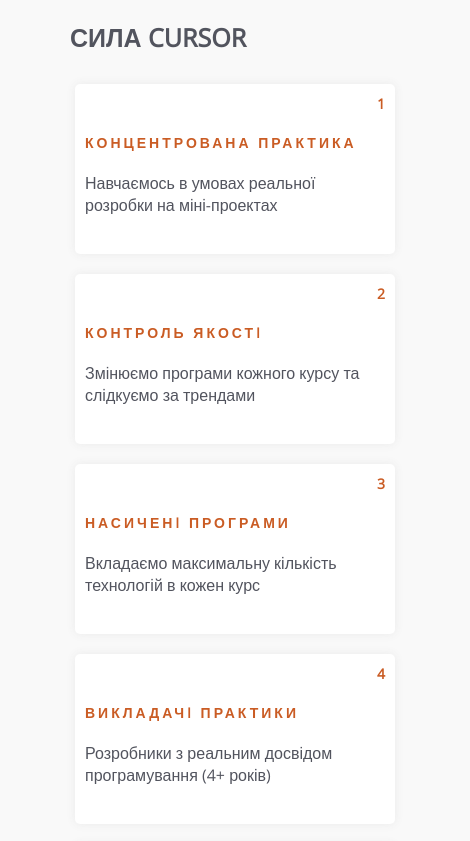
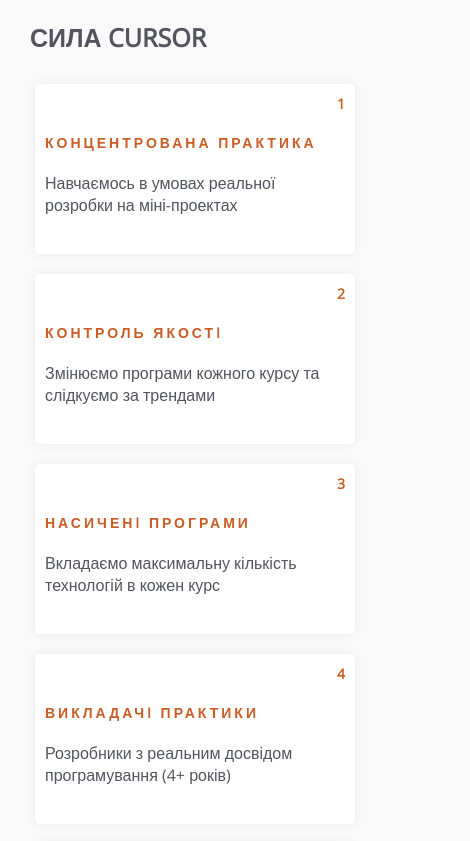
Before and after one commit to kozakvasyl/ANIMATION-Homework, a plain HTML site: page index.html in a window 390 px wide. Shown: the top 841 px of the page, 470 px wide, since content can reach past the window. Drawn offline with nearby package versions, Linux system fonts and the light colour scheme.

Commit message:
versionD

```diff
--- a/index.html
+++ b/index.html
@@ -2,7 +2,7 @@
 <html lang="en">
 <head>
 	<meta charset="UTF-8">
-	<meta name="viewport" content="width=device-width, initial-scale=1">
+	 <meta name="viewport" content="width=device-width, initial-scale=1.0">
 	<title>ANIMATION-Homework</title>
 	<link rel="stylesheet" type="text/css" href="style.css">
 	<link href="https://fonts.googleapis.com/css?family=Open+Sans" rel="stylesheet">
--- a/style.css
+++ b/style.css
@@ -10,9 +10,10 @@ body {
 
 .wrapper {
 	margin: 0 auto;
-	padding: 0px 40px;
 	display:  flex;
 	flex-direction: column;
+	gjustify-content: center;
+	galign-items: center;
 	width: 80%;
 }
 
@@ -53,7 +54,6 @@ h1 {
 	box-shadow: 0px 0px 20px #DADADA;
 }
 
-
 .number {
 	align-self: flex-end;
 	color: #ca5c24;
@@ -75,22 +75,17 @@ p {
 	color: #52545e;
 }
 
-@media screen and (max-width: 1280px){
+@media screen and (max-width: 1420px){
 	.wrapper {
 		width: 100%;
 	}
 }
 
 @media screen and (max-width: 425px){
-	.wrapper {
-		width: 100%;
-	}
-
 	.block {
 		margin: 10px;
 		padding: 10px;
 	}
-
 	h1 {
 		padding: 20px;
 		margin-left: 10px;
```
